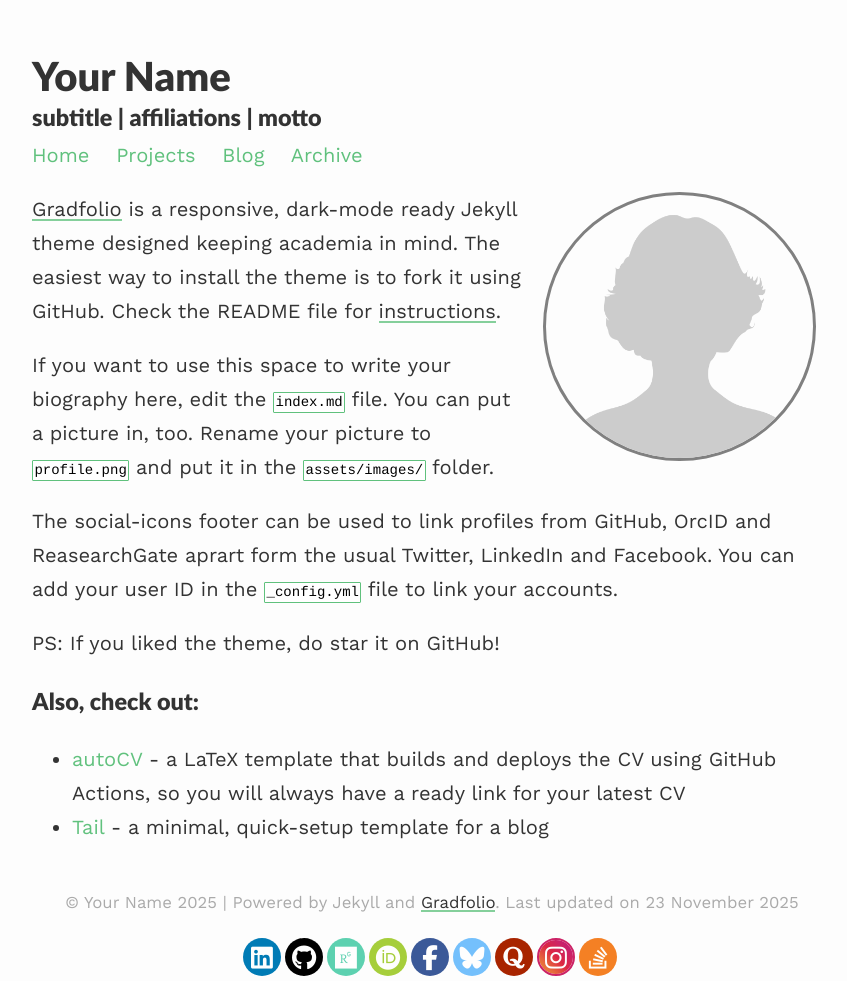
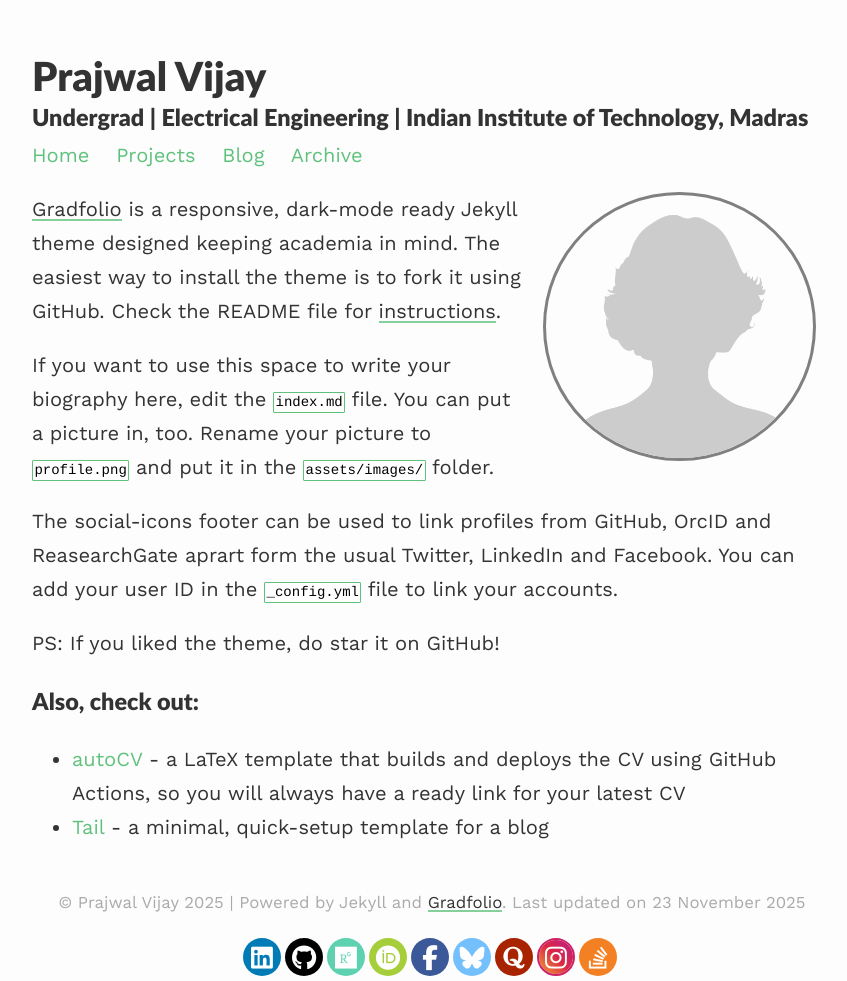
Before and after one commit to Prajwal-Vijay/Prajwal-Vijay.github.io, a Jekyll site: the page built from index.md, in a window 1280 px wide. Shown: the whole page, without its empty margins (208-1055 px from the left). Built offline with Jekyll 4.4.1, drawn with Linux system fonts in a browser that asks for light colours.

Commit message:
initial changes

```diff
--- a/_config.yml
+++ b/_config.yml
@@ -1,9 +1,9 @@
 ### your site title here
 
-title: Your Name
-description: subtitle | affiliations | motto
+title: Prajwal Vijay
+description: Undergrad | Electrical Engineering | Indian Institute of Technology, Madras
 
-baseurl: /gradfolio #name of GitHub repository
+baseurl: /Prajwal-Vijay.github.io #name of GitHub repository
 url: "" #custom url to be used instead of GitHub repository
 email: #
 
```
